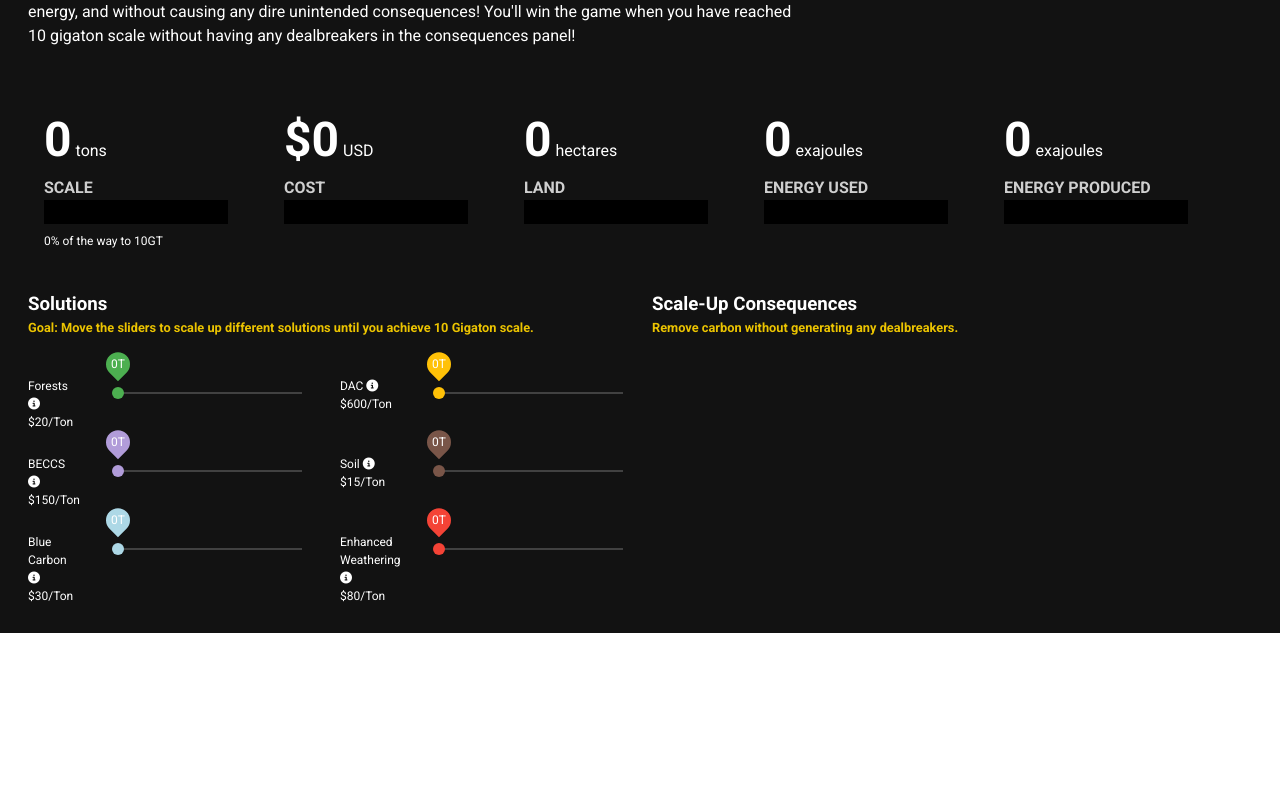
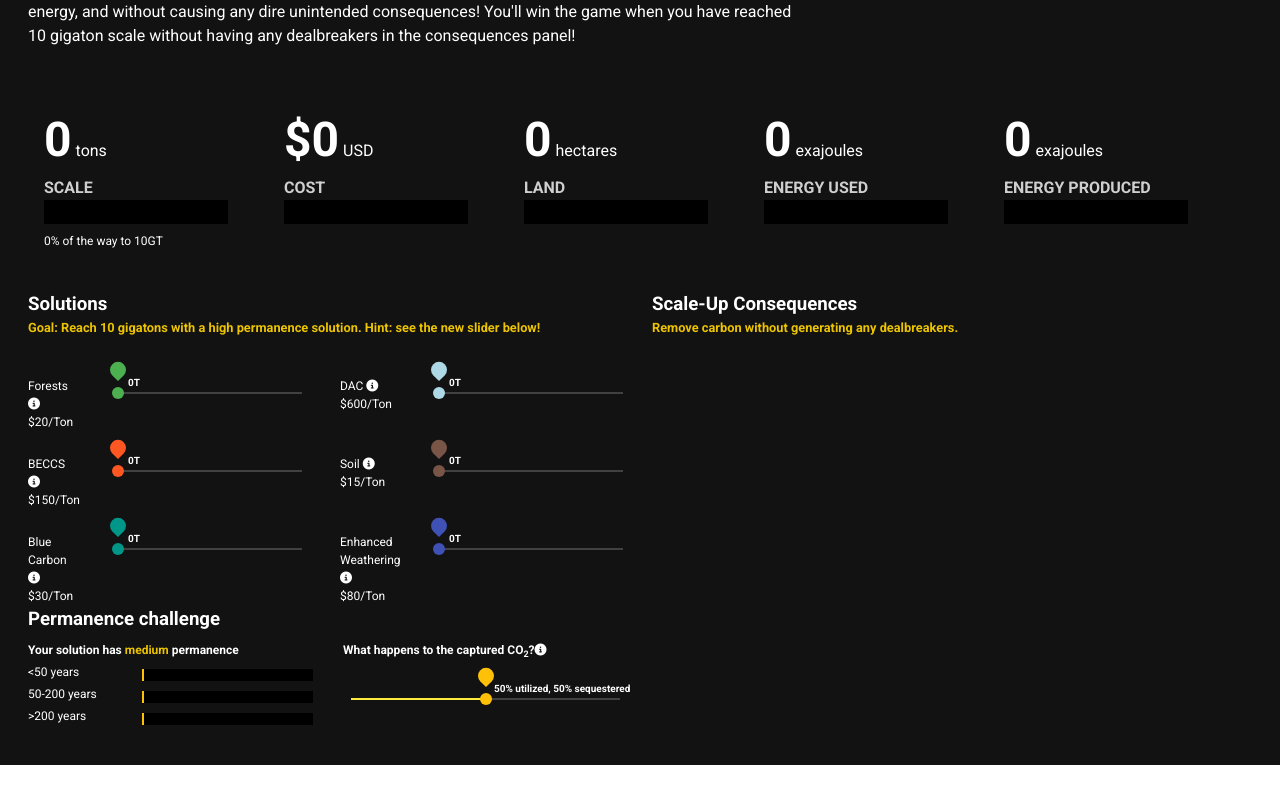
Before and after one commit to cssndrx/road-to-10gt, a Vue app: page / in a window 1280 px wide. Shown: the part 304-1104 px from the top of the page. Before the commit the page ends 937 px from the top, so only its background shows below. Built offline with nearby package versions, Linux system fonts and the light colour scheme.

Commit message:
Commit visual tweaks
- if they click outside the dialog box
- utilization slider & permanence should be collocated
- pick colors
- can’t read the white on yellow on the slider

```diff
--- a/src/components/Main.vue
+++ b/src/components/Main.vue
@@ -49,27 +49,6 @@
 					{{ ((tonsSequestered / TEN_BILLION) * 100).toFixed(0) }}% of the way to 10GT
 				</div>
 
-				<div class="context-text" v-if="phaseInd > 0">
-					<strong
-						>Your solution has
-						<span class="bright" style="font-size: 1em; margin-top:28px">{{
-							permanenceLabel
-						}}</span>
-						permanence</strong
-					>
-					<div style="display:grid; grid-template-columns: 1fr 1.5fr; align-items: end;">
-						<template v-for="perm in permanences">
-							<div style="font-size:12px; margin-top: 4px" :key="'name' + perm.name">
-								{{ perm.name }}
-							</div>
-							<ColorBar
-								:height="12"
-								:key="perm.name + 'bar'"
-								:frac="perm.value / TEN_BILLION"
-							></ColorBar>
-						</template>
-					</div>
-				</div>
 			</v-col>
 
 			<v-col cols="4" :lg="2" class="ma-lg-4" v-for="dim in dimensions" :key="dim">
@@ -113,7 +92,7 @@
 							:key="solution"
 							:max="maxAllocForSolution(solution)"
 							:min="minAlloc"
-							:thumb-size="24"
+							:thumb-size="16"
 							:color="colorForSolution[solution]"
 							:thumb-color="colorForSolution[solution]"
 							thumb-label="always"
@@ -121,18 +100,49 @@
 							persistent-hint
 							:validation="[tonsSequestered < TEN_BILLION || 'Scaled beyond 10 GT!']"
 						>
-							<span slot="thumb-label"
+							<span slot="thumb-label" class="thumb-label"
 								>{{ pprint("scale", tonsAllocated[solution]).big }}T</span
 							>
 						</v-slider>
 					</template>
 
-					<div style="grid-column:1/3" v-if="phaseInd >= 1">
+				</section>
+
+				<div v-if="phaseInd >= 1">
+
+					<h3>Permanence challenge</h3>
+
+					<div style="display:grid; grid-template-columns: 1fr 1fr; grid-gap: 5%">
+
+
+					<div class="context-text">
+						<strong
+							>Your solution has
+							<span class="bright" style="font-size: 1em; margin-top:28px">{{
+								permanenceLabel
+							}}</span>
+							permanence</strong
+						>
+						<div style="display:grid; grid-template-columns: 1fr 1.5fr; align-items: end;">
+							<template v-for="perm in permanences">
+								<div style="font-size:12px; margin-top: 4px" :key="'name' + perm.name">
+									{{ perm.name }}
+								</div>
+								<ColorBar
+									:height="12"
+									:key="perm.name + 'bar'"
+									:frac="perm.value / TEN_BILLION"
+								></ColorBar>
+							</template>
+						</div>
+					</div>
+
+
+					<div>
 					<v-tooltip right max-width="300" color="black">
 						<template v-slot:activator="{ on, attrs }">
 							<div v-bind="attrs" v-on="on" class="tooltip-target">
-									<h3>What happens to the captured CO<sub>2</sub>?</h3>
-									<i class="fas fa-info-circle"></i>
+								<div class="context-text"><strong>What happens to the captured CO<sub>2</sub>?</strong><i class="fas fa-info-circle"></i></div>
 							</div>
 						</template>
 						<span
@@ -148,21 +158,19 @@
 						v-model="percentUtilization"
 						:min="0"
 						:max="100"
-							:thumb-size="24"
+						:thumb-size="16"
 						color="yellow"
 						thumb-color="amber"
 						thumb-label="always"
 						persistent-hint
 					>
-							<span slot="thumb-label">{{ percentUtilization }}%</span>
+						<span slot="thumb-label" class="thumb-label" style="white-space:nowrap; left: 76px">{{ percentUtilization }}% utilized, {{ 100 - percentUtilization }}%
+						sequestered</span>
 					</v-slider>
+					</div>
 
-						<div class="context-text" style="position:relative; bottom: 36px">
-							{{ percentUtilization }}% utilized, {{ 100 - percentUtilization }}%
-							sequestered
 				</div>
 			</div>
-				</section>
 			</v-col>
 
 			<v-col cols="12" :lg="6">
@@ -209,7 +217,7 @@
 			</v-col>
 		</v-row>
 
-		<v-dialog v-model="dialog" width="500">
+		<v-dialog v-model="dialog" width="500" persistent>
 			<v-card>
 				<v-card-title class="headline">
 					You win!
@@ -582,16 +590,16 @@ export default {
 	data() {
 		return {
 			phaseNames: ["intro", "permanence"],
-			phaseInd: 0,
+			phaseInd: 1,
 			dimensions: ["cost", "repurposedLand", "energyUsed", "energyProduced"],
 			solutions: ["forests", "dac", "beccs", "soil", "blueCarbon", "enhancedWeathering"],
 			colorForSolution: {
 				forests: "green",
-				dac: "#ffc107",
-				beccs: "#b19cd9",
+				dac: "#ADD8E6",
+				beccs: "#FF5722", // b19cd9
 				soil: "#795548",
-				blueCarbon: "#ADD8E6",
-				enhancedWeathering: "red",
+				blueCarbon: "#009688",
+				enhancedWeathering: "#3F51B5",
 			},
 			// tonsAllocated: {
 			// 	forests: 0,
@@ -906,6 +914,10 @@ export default {
 	grid-row-gap: 24px;
 }
 
+.thumb-label{
+	position:relative; left: 16px; top:12px; font-size: 10px; text-align: left; font-weight:bold;
+}
+
 @media (max-width: 699px) {
 	.solutions-grid {
 		grid-template-columns: 1fr 3fr;
```
Lines whose indentation alone changed are shown as unchanged.
